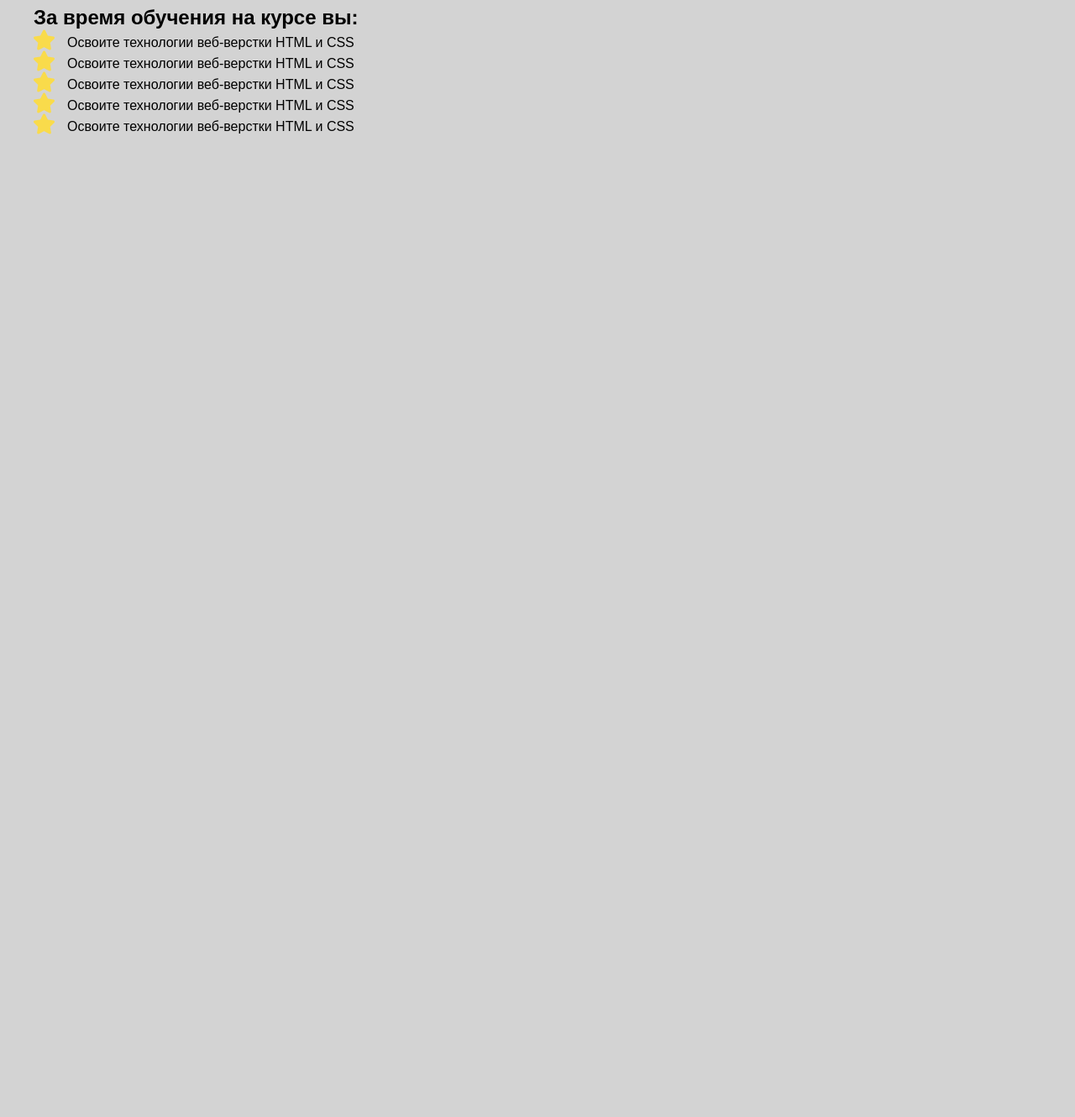
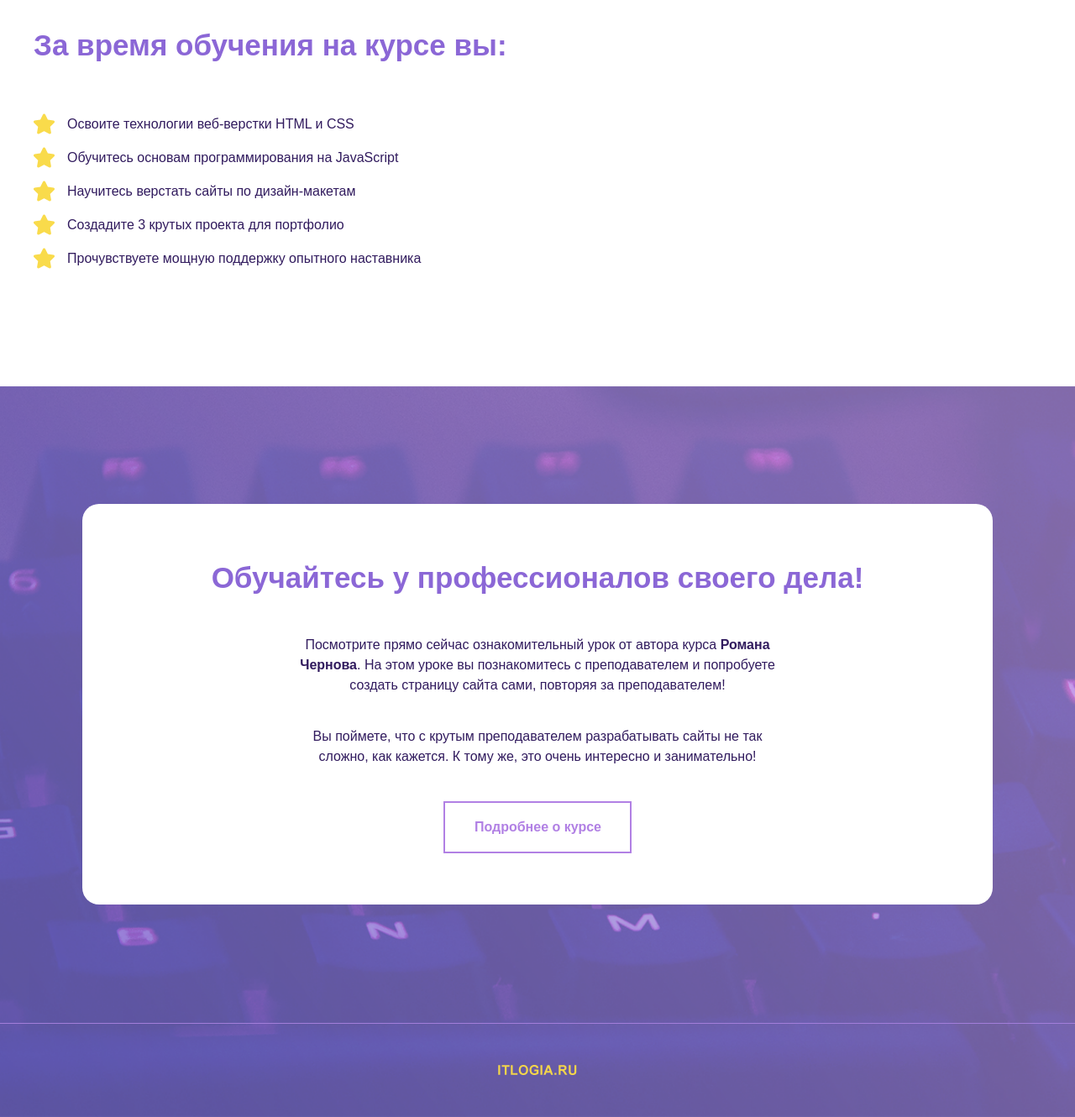
Before and after one commit to crossfire3001/frontend, a plain HTML site: page Module 3 - CSS/test-project-3/index.html in a window 1280 px wide. Shown: the part 966-2296 px from the top of the page at 84% size. Before the commit the page ends 1266 px from the top, so only its background shows below. Drawn offline with Linux system fonts and the light colour scheme.

Commit message:
practice update

```diff
--- a/Module 3 - CSS/test-project-3/css/styles.css
+++ b/Module 3 - CSS/test-project-3/css/styles.css
@@ -6,7 +6,6 @@
 
 body {
     font-family: Arial, sans-serif;
-    background-color: lightgrey;
 }
 
 /*=============== REUSABLE CSS CLASSES ===============*/
@@ -37,7 +36,7 @@ body {
     margin: 0 auto;
 }
 
-.logo {
+.header .logo {
     margin-right: 282px;
 }
 
@@ -95,10 +94,26 @@ body {
 /*=============== COURSE-DETAILS ===============*/
 .course-details {
     padding: 140px 0 140px 0;
+    background-color: #fff;
+}
+
+.course-details-title {
+    font-size: 35px;
+    color: rgb(139, 103, 214);
+    font-weight: bold;
+    line-height: 1.571;
+}
+
+.course-menu {
+    margin-top: 53px;
 }
 
 li {
     list-style: none;
+    margin-top: 15px;
+    font-size: 16px;
+    color: rgb(49, 27, 94);
+    line-height: 1.5;
 }
 
 li > img {
@@ -106,3 +121,59 @@ li > img {
     vertical-align: bottom;
     margin-right: 15px;
 }
+
+/*=============== PROMO ===============*/
+.promo {
+    background-image: url("../images/promo_bg.png");
+    background-position: center;
+    padding: 140px 0 0 0;
+    background-size: cover;
+}
+
+.promo-container {
+    width: 996px;
+    background: #fff;
+    padding: 61px 44px ;
+    margin: 0 auto;
+    text-align: center;
+    border-radius: 20px;
+}
+
+.promo-container p {
+    max-width: 590px;
+    margin: 0 auto 37px;
+}
+
+.promo-title {
+    font-size: 35px;
+    color: rgb(139, 103, 214);
+    font-weight: bold;
+    line-height: 1.571;
+    margin-bottom: 40px;
+}
+
+.promo-text {
+    font-size: 16px;
+    color: rgb(49, 27, 94);
+    line-height: 1.5;
+}
+
+.promo-text span {
+    font-weight: bold;
+}
+
+.button-promo {
+    margin-top: 4px;
+    font-size: 16px;
+    color: rgb(177, 128, 228);
+    font-weight: bold;
+    border: 2px solid #b180e4;
+}
+
+/*=============== FOOTER ===============*/
+.footer {
+    margin-top: 141px;
+    padding: 47px 0 46px 0;
+    text-align: center;
+    border-top: 1px solid #a27eda;
+}
--- a/Module 3 - CSS/test-project-3/index.html
+++ b/Module 3 - CSS/test-project-3/index.html
@@ -28,7 +28,7 @@
         <div class="container">
             <h1 class="course-title">Вёрстка сайтов с Романом Черновым</h1>
             <div class="course-text">
-                <img src="images/star.png" alt="star">
+                <img src="images/star.png" alt="star_icon">
                 <p>С нуля до позиции Junior за 4 месяца</p>
             </div>
             <!-- /.course-text -->
@@ -46,12 +46,12 @@
 <section class="course-details">
     <div class="container">
         <h2 class="course-details-title">За время обучения на курсе вы:</h2>
-        <ul>
-            <li><img src="images/star.png" alt="star">Освоите технологии веб-верстки HTML и CSS</li>
-            <li><img src="images/star.png" alt="star">Освоите технологии веб-верстки HTML и CSS</li>
-            <li><img src="images/star.png" alt="star">Освоите технологии веб-верстки HTML и CSS</li>
-            <li><img src="images/star.png" alt="star">Освоите технологии веб-верстки HTML и CSS</li>
-            <li><img src="images/star.png" alt="star">Освоите технологии веб-верстки HTML и CSS</li>
+        <ul class="course-menu">
+            <li><img src="images/star.png" alt="star_icon">Освоите технологии веб-верстки HTML и CSS</li>
+            <li><img src="images/star.png" alt="star_icon">Обучитесь основам программирования на JavaScript</li>
+            <li><img src="images/star.png" alt="star_icon">Научитесь верстать сайты по дизайн-макетам</li>
+            <li><img src="images/star.png" alt="star_icon">Создадите 3 крутых проекта для портфолио</li>
+            <li><img src="images/star.png" alt="star_icon">Прочувствуете мощную поддержку опытного наставника</li>
         </ul>
     </div>
     <!-- /.container -->
@@ -59,13 +59,34 @@
 
 <!--==================== PROMO ====================-->
 <section class="promo">
+    <div class="promo-container">
+        <h2 class="promo-title">Обучайтесь у профессионалов своего дела!</h2>
+        <p class="promo-text">
+            Посмотрите прямо сейчас ознакомительный урок от автора курса <span>Романа Чернова</span>.
+            На этом уроке вы познакомитесь с преподавателем и попробуете создать страницу сайта сами,
+            повторяя за преподавателем!
+        </p>
+        <p class="promo-text additional-text">
+            Вы поймете, что с крутым преподавателем разрабатывать сайты не так сложно, как кажется.
+            К тому же, это очень интересно и занимательно!
+        </p>
+        <div class="promo-action">
+            <button class="button button-promo">Подробнее о курсе</button>
+        </div>
+        <!-- /.promo-action -->
+    </div>
+    <!-- /.promo-container -->
 
+    <!--==================== FOOTER ====================-->
+    <footer class="footer">
+        <div class="container">
+            <img class="logo" src="images/logo.png" alt="logo">
+        </div>
+        <!-- /.container -->
+    </footer>
 </section>
 
-<!--==================== FOOTER ====================-->
-<footer class="footer">
 
-</footer>
 
 </body>
 </html>
```
Also changed, not shown: Module 3 - CSS/test-project-3/images/promo_bg.png (added).
